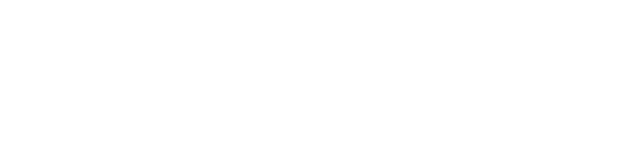
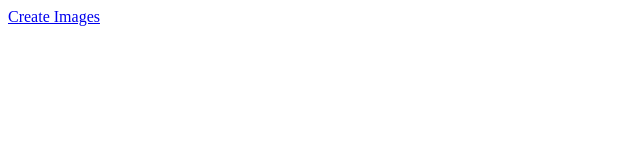
Before and after one commit to totallyinc/images, a plain HTML site: page index.html in a window 1280 px wide. Shown: the whole page, without its empty margins (0-640 px from the left). Drawn offline with Linux system fonts and the light colour scheme.

Commit message:
added link for going to create page

```diff
--- a/index.html
+++ b/index.html
@@ -6,5 +6,6 @@
 <body>
 	<form>
 	</form>
+	<a href="create.html">Create Images</a>
 </body>
 </html>
```
